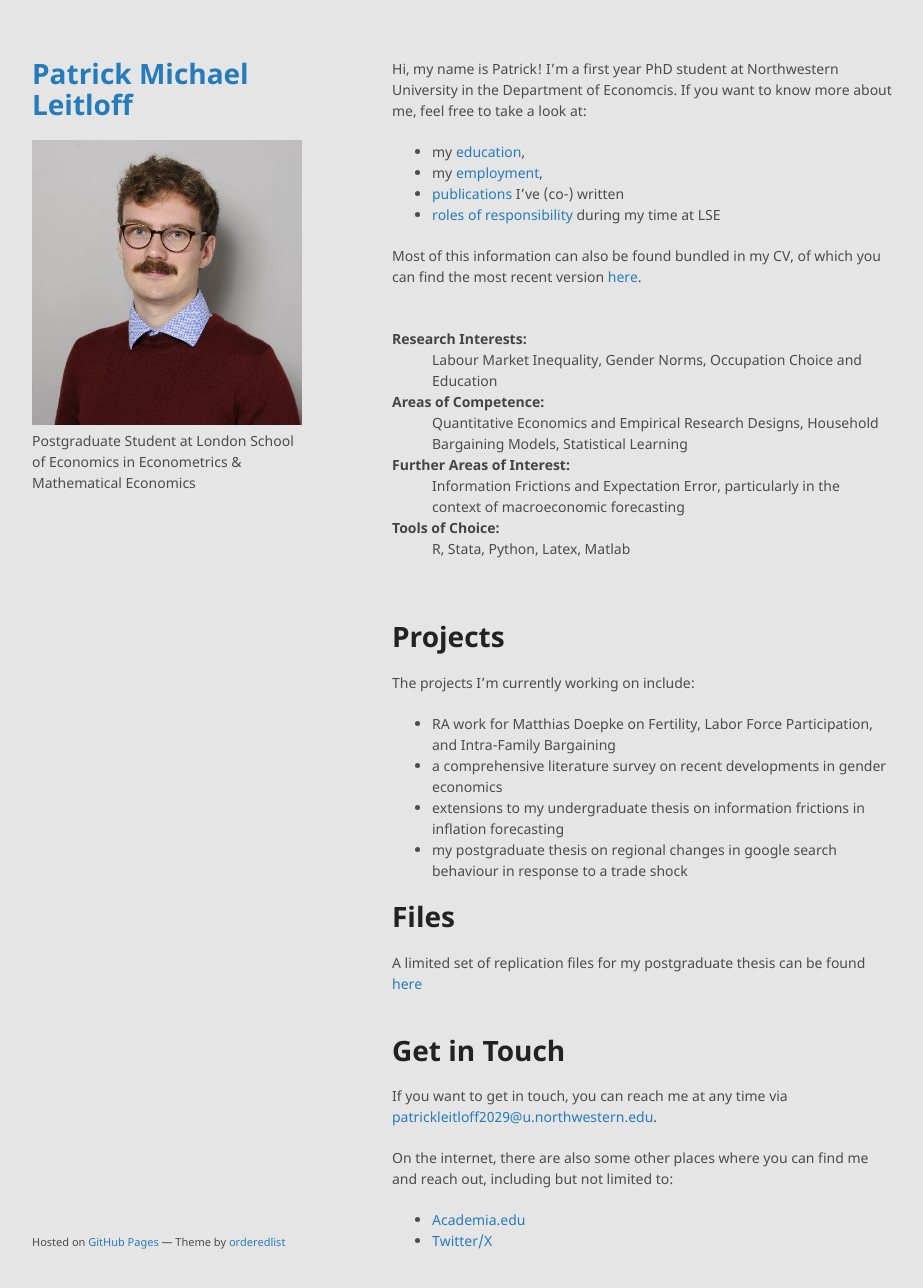
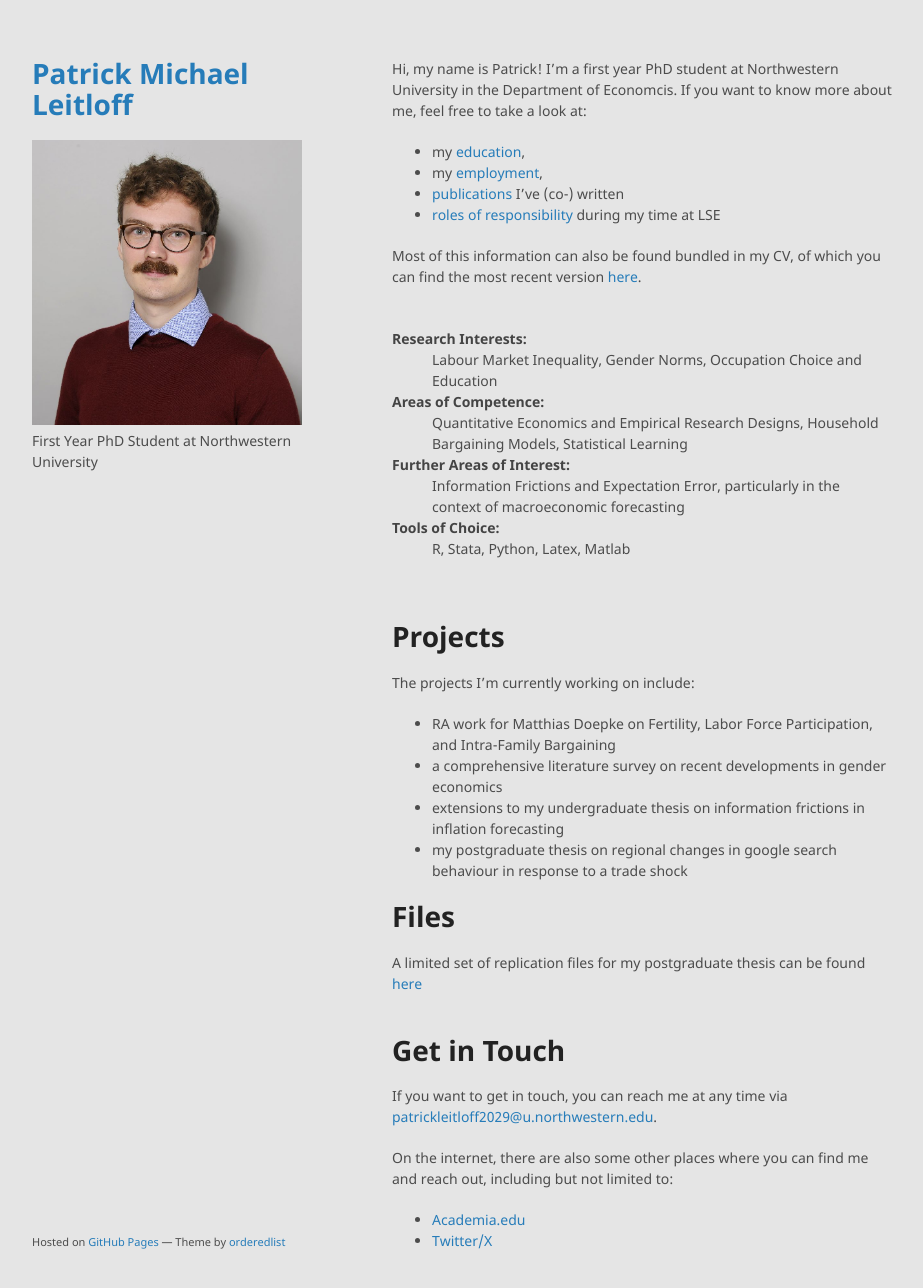
Before and after one commit to patrick-leitloff/patrick-leitloff.github.io, a Jekyll site: the page built from index.md, in a window 1280 px wide and 1321 px high. Shown: the top 1288 px of the window, without its empty margins (178-1101 px from the left). Built offline with Jekyll 4.4.1, drawn with Linux system fonts in a browser that asks for light colours.

Commit message:
Update _config.yml

```diff
--- a/_config.yml
+++ b/_config.yml
@@ -1,6 +1,6 @@
 title: Patrick Michael Leitloff
 logo: /assets/img/profile_pic2.png
-description: Postgraduate Student at London School of Economics in Econometrics & Mathematical Economics
+description: First Year PhD Student at Northwestern University
 show_downloads: false
 google_analytics:
 theme: jekyll-theme-minimal
```
